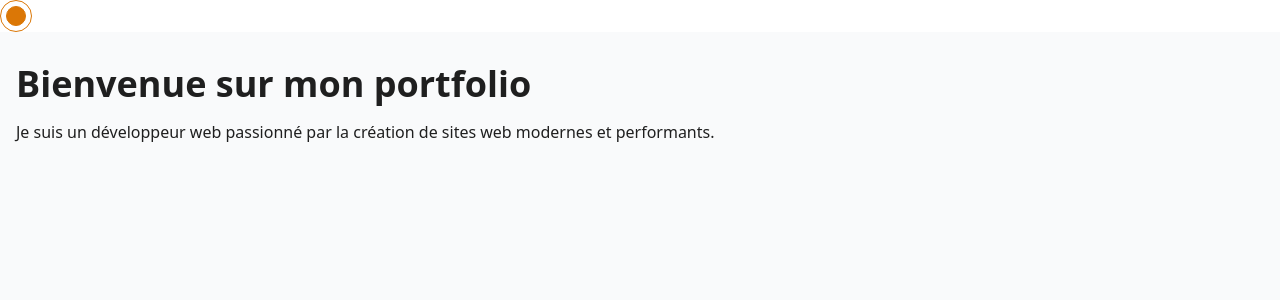
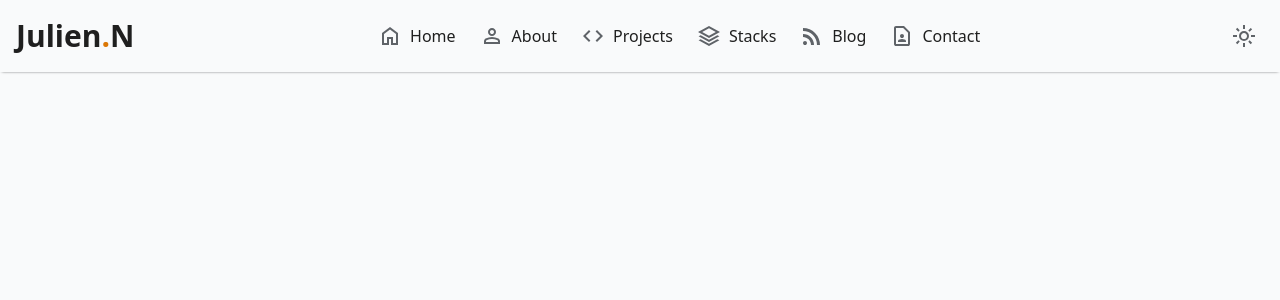
Before and after one commit to djoudj-dev/app-djoudj-portfolio, an Angular app: page / in a window 1280 px wide. Shown: the top 300 px of the page. Built offline with nearby package versions, Linux system fonts and the light colour scheme.

Commit message:
refactor(app): Restructure app component and add home page route
- Remove dark mode toggle from app component
- Add NavbarSmartComponent to app module
- Create route for home page component
- Update index.html with background class
- Add small shadow utility class in styles

```diff
--- a/src/app/app.component.html
+++ b/src/app/app.component.html
@@ -1,18 +1 @@
-<button
-  class="h-8 w-8 flex items-center justify-center focus:outline-none hover:scale-105 transition-all duration-300 relative rounded-full border-accent border-1"
-  aria-label="DarkMode"
-  (click)="toggleDarkMode()"
->
-  <div
-    class="w-5 h-5 rounded-full transition-all duration-300 border-accent border-1"
-    [class.bg-accent]="isDarkMode"
-    [class.bg-accent]="!isDarkMode"
-  ></div>
-</button>
-
-<div class="min-h-screen bg-background text-text">
-  <div class="container mx-auto px-4 py-8">
-    <h1 class="text-4xl font-bold mb-4">Bienvenue sur mon portfolio</h1>
-    <p class="text-text">Je suis un développeur web passionné par la création de sites web modernes et performants.</p>
-  </div>
-</div>
+<app-navbar />
--- a/src/app/app.component.ts
+++ b/src/app/app.component.ts
@@ -1,26 +1,11 @@
 import { Component } from '@angular/core';
+import { NavbarSmartComponent } from './core/components/navbar/navbar.smart.component';
 
 @Component({
   selector: 'app-root',
-  templateUrl: './app.component.html'
+  templateUrl: './app.component.html',
+  imports: [NavbarSmartComponent]
 })
 export class AppComponent {
-  isDarkMode = false;
-  private readonly themeKey = 'theme';
-
-  constructor() {
-    this.loadTheme();
-  }
-
-  toggleDarkMode(): void {
-    this.isDarkMode = !this.isDarkMode;
-    document.documentElement.setAttribute('data-theme', this.isDarkMode ? 'dark' : 'light');
-    localStorage.setItem(this.themeKey, this.isDarkMode ? 'dark' : 'light');
-  }
-
-  private loadTheme(): void {
-    const savedTheme = localStorage.getItem(this.themeKey) || 'light';
-    this.isDarkMode = savedTheme === 'dark';
-    document.documentElement.setAttribute('data-theme', savedTheme);
-  }
+  title = 'Julien N.';
 }
--- a/src/app/app.routes.ts
+++ b/src/app/app.routes.ts
@@ -1,3 +1,4 @@
 import { Routes } from '@angular/router';
+import { HomePageComponent } from './home/home.page.component';
 
-export const routes: Routes = [];
+export const routes: Routes = [{ path: '', component: HomePageComponent, title: 'Portfolio de Djoudj' }];
--- a/src/index.html
+++ b/src/index.html
@@ -7,7 +7,7 @@
     <meta name="viewport" content="width=device-width, initial-scale=1" />
     <link rel="icon" type="image/x-icon" href="favicon.ico" />
   </head>
-  <body>
+  <body class="bg-background">
     <app-root></app-root>
   </body>
 </html>
--- a/src/styles.css
+++ b/src/styles.css
@@ -100,3 +100,10 @@
 .text-accent:hover {
   color: var(--color-accent);
 }
+
+.shadow-sm {
+  box-shadow: 0 1px 3px -2px var(--color-background-dark);
+}
+[data-theme='dark'] .shadow-sm {
+  box-shadow: 0 1px 3px -2px var(--color-background-light);
+}
```
